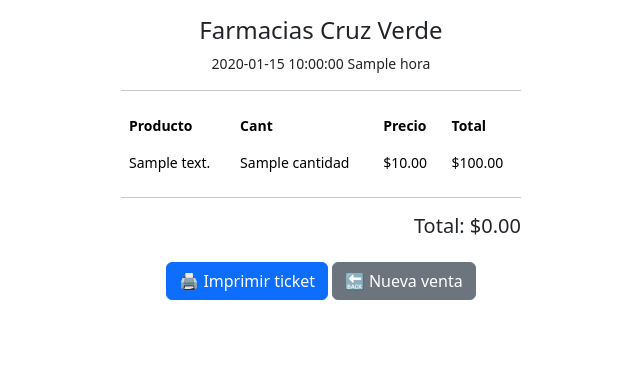
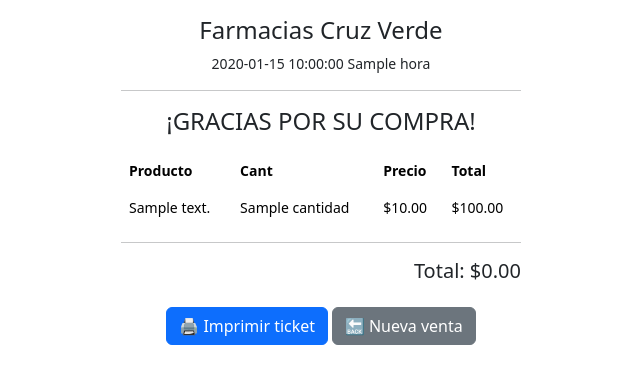
Before and after one commit to Isaiasarce-code/Punto-de-venta, a Flask app: template templates/ticket.html in a window 1280 px wide. Shown: the top 384 px of the page, without its empty margins (319-959 px from the left). Run offline with Flask 3, Linux system fonts and the light colour scheme; the template is opened without the code that fills it: most values are stand-ins (such as "Sample title", 1, 10 or a date in 2020).

Commit message:
Update ticket.html

```diff
--- a/templates/ticket.html
+++ b/templates/ticket.html
@@ -31,6 +31,9 @@
                 <td>${{ "%.2f"|format(subtotal) }}</td>
             </tr>
         {% endfor %}
+             <div class="text-center my-3">
+               <h4>¡GRACIAS POR SU COMPRA!</h4>
+             </div>
         </tbody>
     </table>
     <hr>
```
